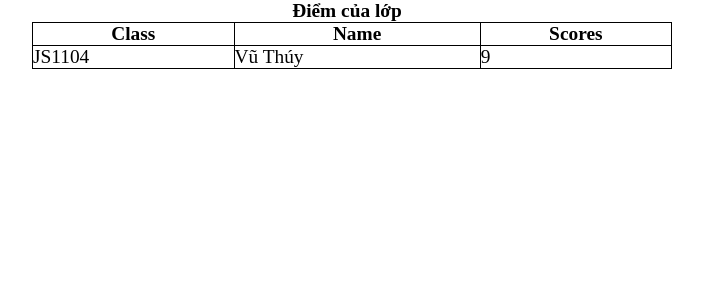
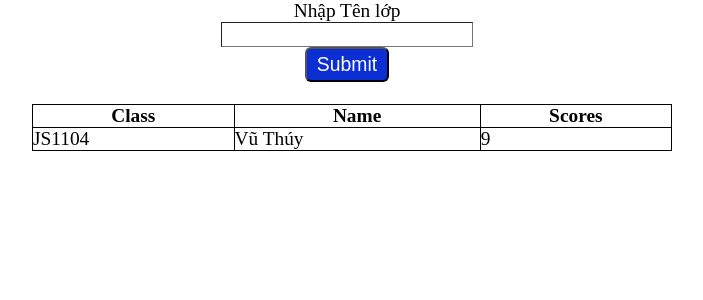
Before and after one commit to manhducpham/Smartexam, a Python web app: template templates/scores_export.html in a window 1280 px wide. Shown: the top 300 px of the page, without its empty margins (293-996 px from the left). Run offline with Jinja, Linux system fonts and the light colour scheme; the template is opened without the code that fills it, so the values that code supplies are empty.

Commit message:
initial commit

```diff
--- a/templates/home.html
+++ b/templates/home.html
@@ -20,7 +20,7 @@
                             <div id="myModal" class="modal">
                                 <div class="modal-content">
                                     <span class="close">&times;</span>
-                                    <input type="text" placeholder="MÃ CODE">
+                                    <input type="password" placeholder="MÃ CODE">
                                     <button>Submit</button>
                                 </div>
                                 <script>
@@ -51,7 +51,7 @@
                             <div id="myModal2" class="modal">
                                     <div class="modal-content">
                                         <span class="close">&times;</span>
-                                        <input type="text" placeholder="MÃ CODE">
+                                        <input type="password" placeholder="MÃ CODE">
                                         <button>Submit</button>
                                     </div>
                                     <script>
@@ -82,7 +82,7 @@
                             <div id="myModal3" class="modal">
                                     <div class="modal-content">
                                         <span class="close">&times;</span>
-                                        <input type="text" placeholder="MÃ CODE">
+                                        <input type="password" placeholder="MÃ CODE">
                                         <button>Submit</button>
                                     </div>
                                     <script>
--- a/templates/scores_export.html
+++ b/templates/scores_export.html
@@ -9,7 +9,10 @@
 </head>
 <body>
     <div id="scores">
-        <h1>Điểm của lớp</h1>
+        <p>Nhập Tên lớp </p>
+        <input type="text">
+        <button>Submit</button>
+        <br>
         <table class="table" style="width:50%">
             <tr>
                 <th>Class</th>
```
